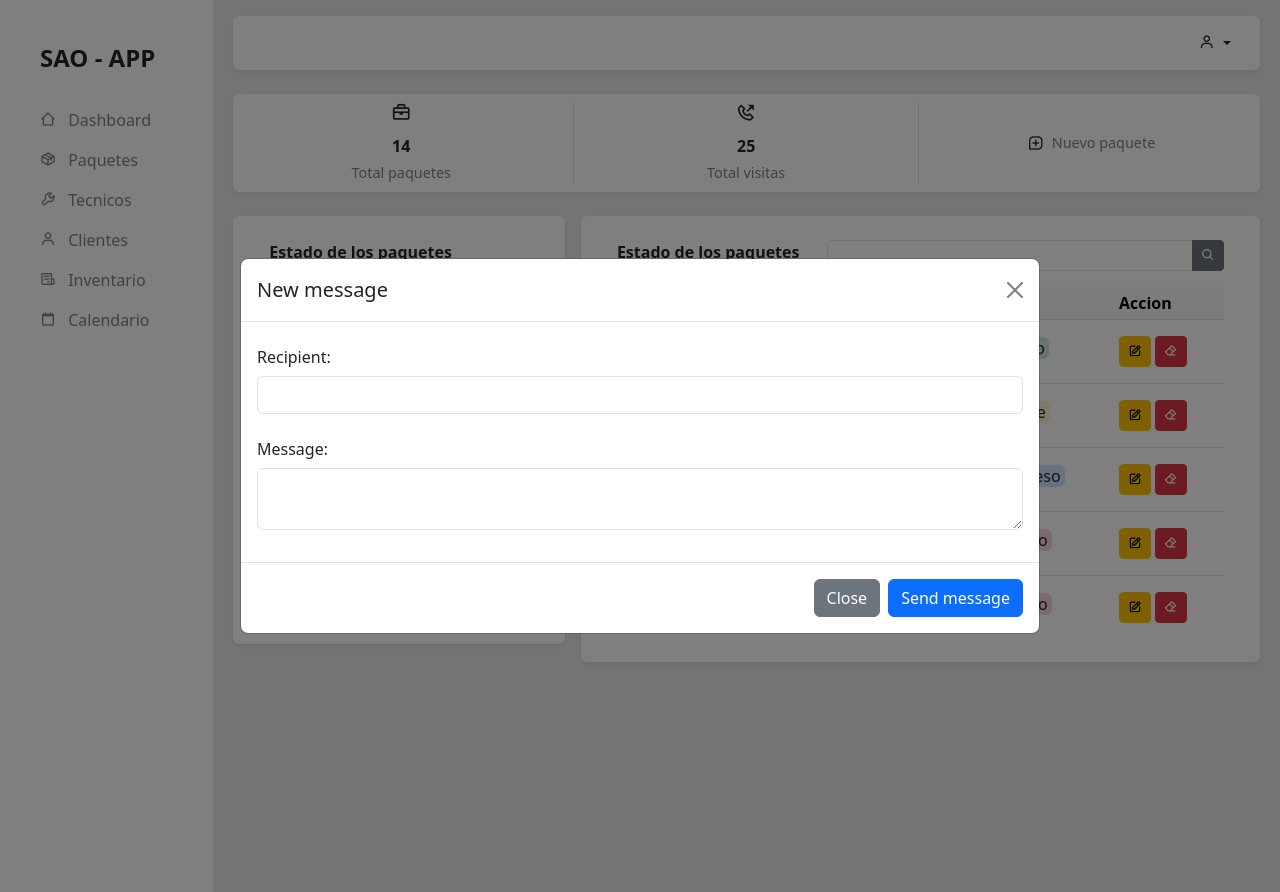
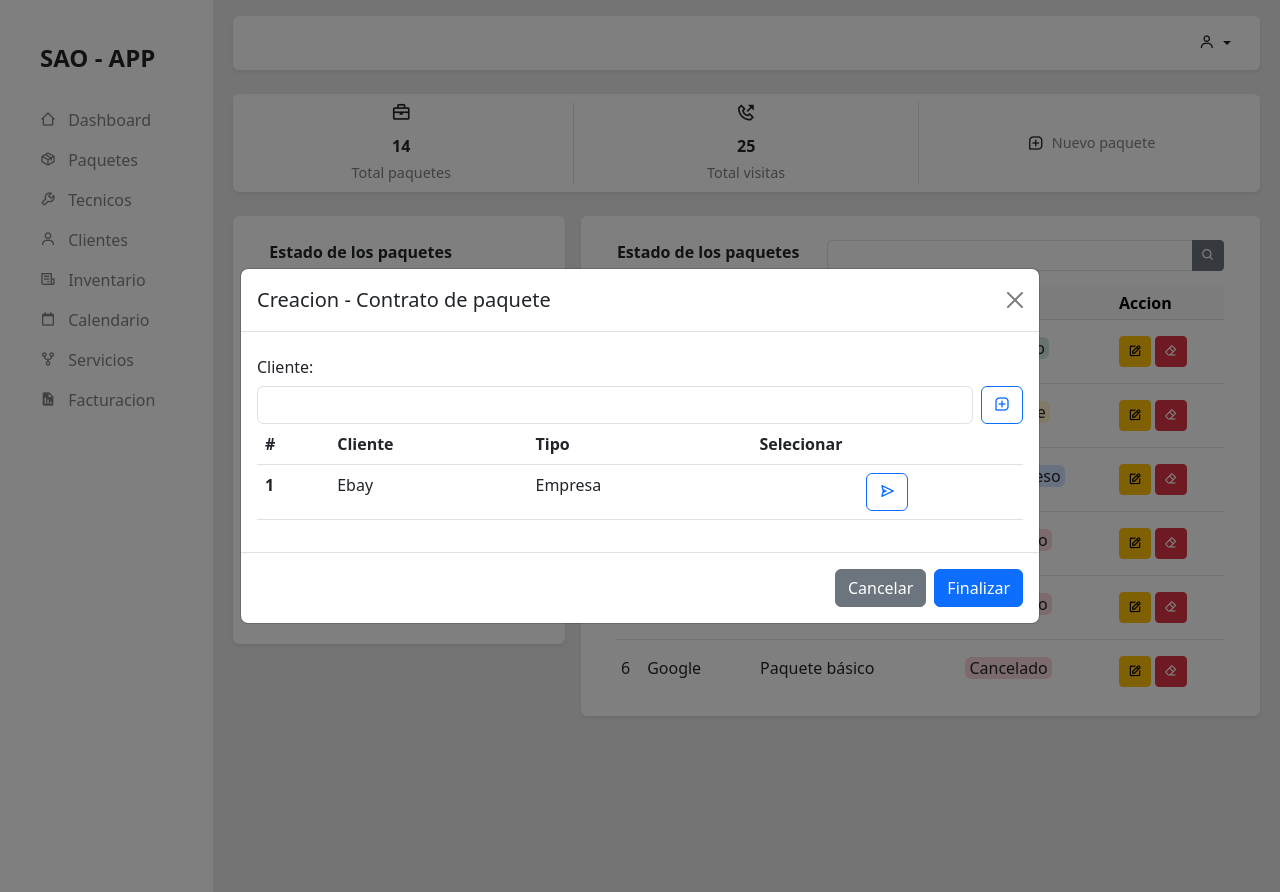
Before and after one commit to LuisSalgadoAlz/SAO-APP, a PHP site: page /paquetes.php in a window 1280 px wide, after a click on "Nuevo paquete". Run offline with PHP 8.4, Linux system fonts and the light colour scheme.

Commit message:
Creacion de formulario paquetes y menu completo

```diff
--- a/nav-lateral.php
+++ b/nav-lateral.php
@@ -11,7 +11,7 @@
     </li>
     <li class="menu-item px-3 d-flex">
       <a href="./paquetes.php">
-                <i class='bx bx-package me-2' ></i>
+        <i class='bx bx-package me-2'></i>
         Paquetes
       </a>
     </li>
@@ -39,5 +39,17 @@
         Calendario
       </a>
     </li>
+    <li class="menu-item px-3 d-flex">
+      <a href="">
+        <i class='bx bx-git-repo-forked me-2'></i>
+        Servicios
+      </a>
+    </li>
+    <li class="menu-item px-3 d-flex">
+      <a href="">
+        <i class='bx bxs-report me-2'></i>
+        Facturacion
+      </a>
+    </li>
   </ul>
 </div>
--- a/php/components/body-dashboard.php
+++ b/php/components/body-dashboard.php
@@ -29,7 +29,8 @@
             <div class="col-md-9">
               <div class="card-body">
                 <h5 class="card-title">Card title</h5>
-                                <p class="card-text">This is a wider card with supporting text below as a natural lead-in to additional content. This content is a little bit longer.</p>
+                <p class="card-text">This is a wider card with supporting text below as a natural lead-in to additional
+                  content. This content is a little bit longer.</p>
                 <p class="card-text"><small class="text-body-secondary">Last updated 3 mins ago</small></p>
               </div>
             </div>
@@ -46,7 +47,8 @@
           <div class="row g-0">
             <div class="col-md-12">
               <div class="card-body">
-                                <h6 class="card-title fs-6 d-flex align-items-center"><i class='bx bx-line-chart me-2'></i>Card title</h6>
+                <h6 class="card-title fs-6 d-flex align-items-center"><i class='bx bx-line-chart me-2'></i>Card title
+                </h6>
                 <p class="card-text">Body card</p>
               </div>
             </div>
--- a/php/components/body-paquetes.php
+++ b/php/components/body-paquetes.php
@@ -99,7 +99,8 @@
             </div>
             <div class="col-8 d-flex">
               <div class="input-group input-group-sm">
-                                <input type="text" class="form-control" aria-label="Sizing example input" aria-describedby="inputGroup-sizing-sm">
+                <input type="text" class="form-control" aria-label="Sizing example input"
+                  aria-describedby="inputGroup-sizing-sm">
                 <button type="button" class="btn btn-secondary">
                   <i class='bx bx-search'></i>
                 </button>
@@ -107,7 +108,7 @@
             </div>
           </div>
           <div class="row">
-                        <div class="col-12 overflow-auto" style="max-height: 351px;">
+            <div class="col-12 overflow-auto" style="max-height: 405px;">
               <table class="table table-sm table-hover bordered">
                 <thead class="table-light">
                   <tr>
@@ -128,7 +129,7 @@
                     </td>
                     <td class="py-3">
                       <button class="btn btn-warning btn-sm"><i class='bx bx-edit'></i></button>
-                                            <button class="btn btn-danger btn-sm"><i class='bx bx-eraser' ></i></button>
+                      <button class="btn btn-danger btn-sm"><i class='bx bx-eraser'></i></button>
                     </td>
                   </tr>
                   <tr>
@@ -219,24 +220,54 @@
   <div class="modal-dialog modal-lg modal-dialog-centered">
     <div class="modal-content">
       <div class="modal-header">
-                <h1 class="modal-title fs-5" id="exampleModalLabel">New message</h1>
+        <h1 class="modal-title fs-5" id="exampleModalLabel">Creacion - Contrato de paquete</h1>
         <button type="button" class="btn-close" data-bs-dismiss="modal" aria-label="Close"></button>
       </div>
       <div class="modal-body">
         <form>
           <div class="mb-3">
-                    <label for="recipient-name" class="col-form-label">Recipient:</label>
-                    <input type="text" class="form-control" id="recipient-name">
+            <label for="recipient-name" class="col-form-label">Cliente:</label>
+
+            <div class="d-flex">
+              <input type="text" class="form-control me-2" id="recipient-name">
+              <!-- El cliente si no existe, tendra que crear un nuevo cliente -->
+              <button class="btn btn-outline-primary">
+                <i class='bx bx-message-square-add'></i>
+              </button>
             </div>
+
+            <!-- Tabla de busqueda del cliente -->
+
             <div class="mb-3">
-                    <label for="message-text" class="col-form-label">Message:</label>
-                    <textarea class="form-control" id="message-text"></textarea>
+              <table class="table">
+                <thead>
+                  <tr>
+                    <th scope="col">#</th>
+                    <th scope="col">Cliente</th>
+                    <th scope="col">Tipo</th>
+                    <th scope="col">Selecionar</th>
+                  </tr>
+                </thead>
+                <tbody>
+                  <tr>
+                    <th scope="row">1</th>
+                    <td>Ebay</td>
+                    <td>Empresa</td>
+                    <td class="text-center">
+                      <button class="btn btn-outline-primary">
+                        <i class='bx bx-send'></i>
+                      </button>
+                    </td>
+                  </tr>
+                </tbody>
+              </table>
+            </div>
           </div>
         </form>
       </div>
       <div class="modal-footer">
-                <button type="button" class="btn btn-secondary" data-bs-dismiss="modal">Close</button>
-                <button type="button" class="btn btn-primary">Send message</button>
+        <button type="button" class="btn btn-secondary" data-bs-dismiss="modal">Cancelar</button>
+        <button type="button" class="btn btn-primary">Finalizar</button>
       </div>
     </div>
   </div>
```
Lines whose indentation alone changed are shown as unchanged.
